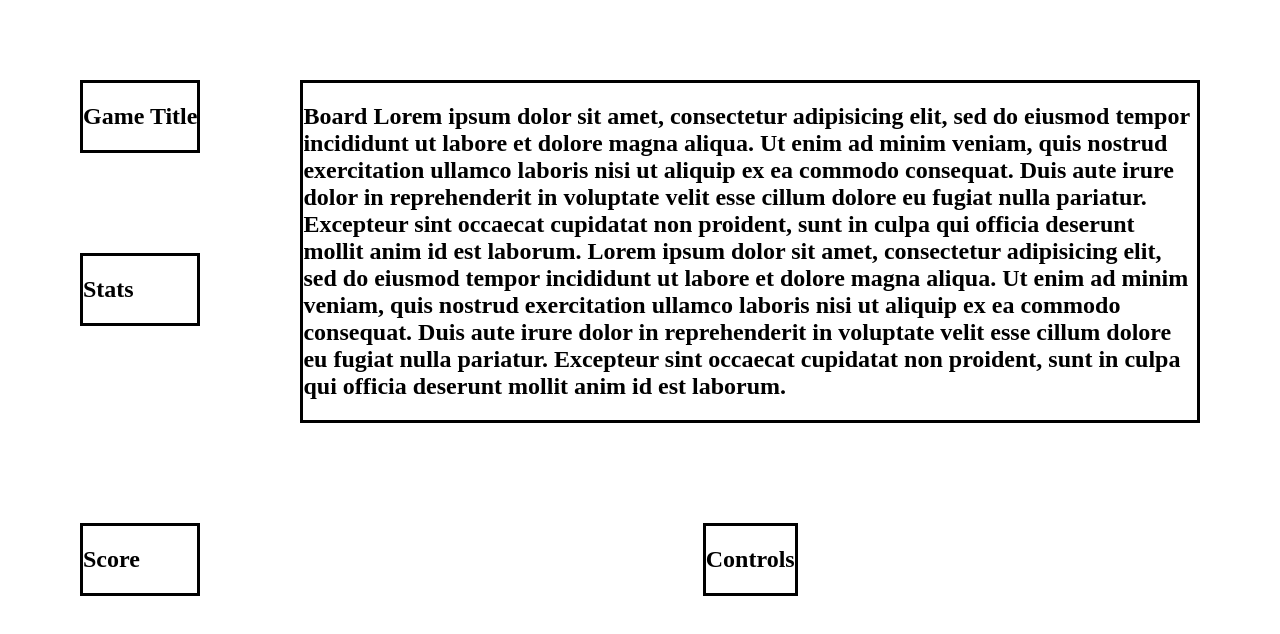
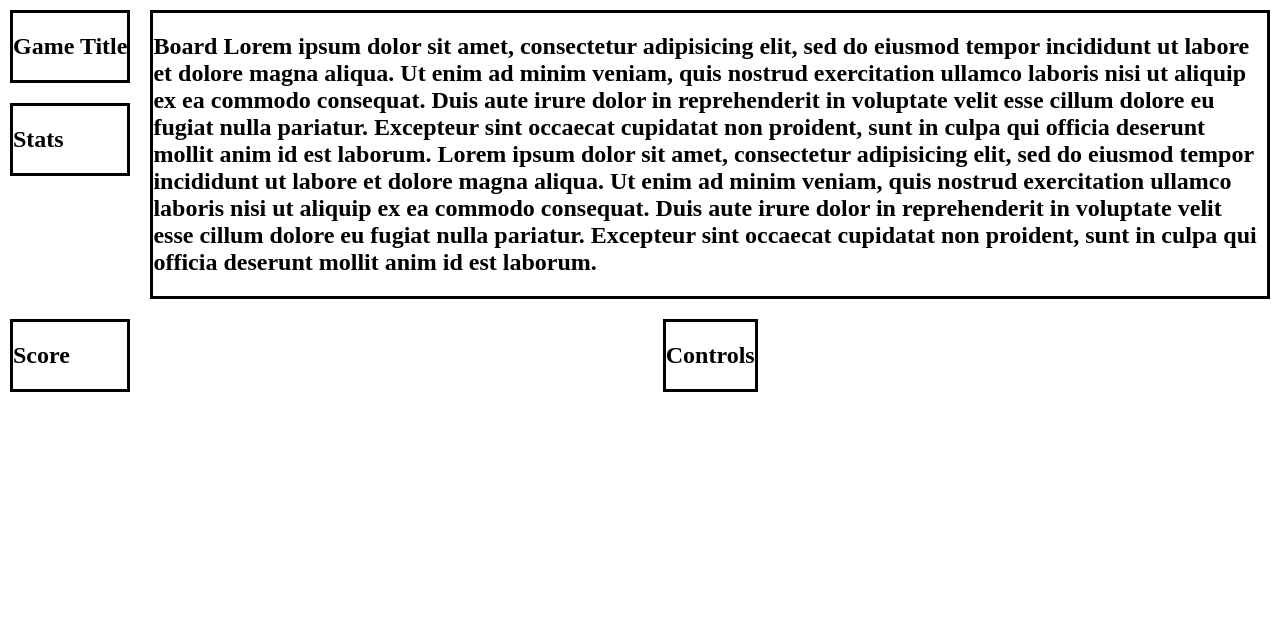
Before and after one commit to kyrylo0605/css-grid-w3c, a plain HTML site: page index.html in a window 1280 px wide. Drawn offline with Linux system fonts and the light colour scheme.

Commit message:
change margin

```diff
--- a/main.css
+++ b/main.css
@@ -1,5 +1,5 @@
 body {
-  margin: 30px;
+  margin: 0;
 }
 
 /**
@@ -39,12 +39,12 @@ body {
   grid-column: 1;
   grid-row: 1;
   border-style: solid;
-  margin: 50px;
+  margin: 10px;
 }
-#score    { grid-column: 1; grid-row: 3; border-style: solid; margin: 50px; }
-#stats    { grid-column: 1; grid-row: 2; align-self: start; border-style: solid; margin: 50px; }
-#board    { grid-column: 2; grid-row: 1 / span 2;  border-style: solid; margin: 50px;}
-#controls { grid-column: 2; grid-row: 3; justify-self: center; border-style: solid; margin: 50px; }
+#score    { grid-column: 1; grid-row: 3; border-style: solid; margin: 10px; }
+#stats    { grid-column: 1; grid-row: 2; align-self: start; border-style: solid; margin: 10px; }
+#board    { grid-column: 2; grid-row: 1 / span 2;  border-style: solid; margin: 10px;}
+#controls { grid-column: 2; grid-row: 3; justify-self: center; border-style: solid; margin: 10px; }
 
 
 @media (orientation: portrait) {
```
